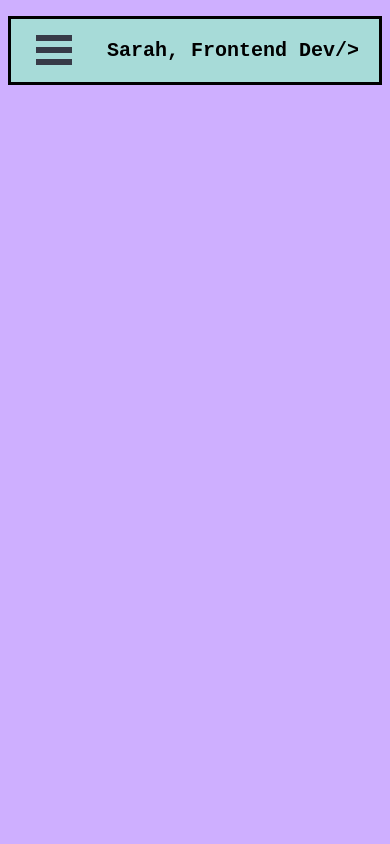
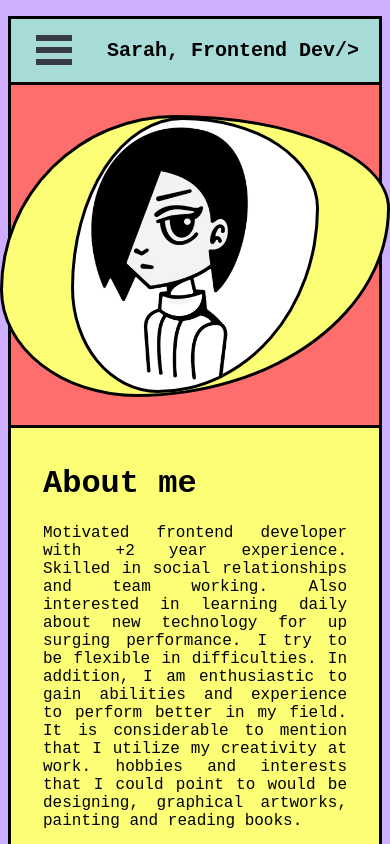
Before and after one commit to SarahMoradi/brutalist-portfolio, a React (Vite) app: page / in a window 390 px wide. Shown: the top 844 px of the page. Built offline with nearby package versions, Linux system fonts and the light colour scheme.

Commit message:
complete teaser responsive

```diff
--- a/src/components/teaser/teaser.module.css
+++ b/src/components/teaser/teaser.module.css
@@ -2,6 +2,48 @@
   display: flex;
   border: 3px solid black;
   border-top: none;
+}
+@media screen and (max-width: 1060px) {
+  .teaser_container {
+    flex-direction: column;
+  }
+  .teaser_container div:nth-child(1) {
+    width: 100% !important;
+    order: 2;
+  }
+  .description_container {
+    padding: 0 !important;
+  }
+  .description_container h1 {
+    padding: 1rem 2rem 0 2rem;
+  }
+  .description_container p {
+    padding: 0 2rem 1rem !important;
+  }
+  .teaser_container div:nth-child(2) {
+    order: 1 !important;
+  }
+  .profile_container {
+    width: 100% !important;
+    display: flex;
+    height: 340px;
+    border-bottom: 3px solid black;
+  }
+  .profile_background_container {
+    margin: 10rem;
+    overflow: visible !important;
+    display: flex;
+    justify-content: center;
+    align-items: center;
+  }
+  .profile_background_container img {
+    margin-top: -19px !important;
+    margin-left: -40px !important;
+  }
+
+  .greet_container {
+    padding: 5rem;
+  }
 }
 .teaser_container div {
   width: 50%;
--- a/src/pages/homePage/HomePage.jsx
+++ b/src/pages/homePage/HomePage.jsx
@@ -11,15 +11,15 @@ import Footer from '../../components/footer/Footer'
 const Home = () => {
   return (
     <Fragment>
-      {/* <Teaser />
+      <Teaser />
       <Skills />
-      <Experiences />
+      {/* <Experiences /> */}
       <div className={classes.divided_section}>
-        <SocialMedias />
-        <Education />
+        {/* <SocialMedias /> */}
+        {/* <Education /> */}
       </div>
-      <Certificates  />
-      <Footer /> */}
+      {/* <Certificates /> */}
+      <Footer />
     </Fragment>
   )
 }
```
